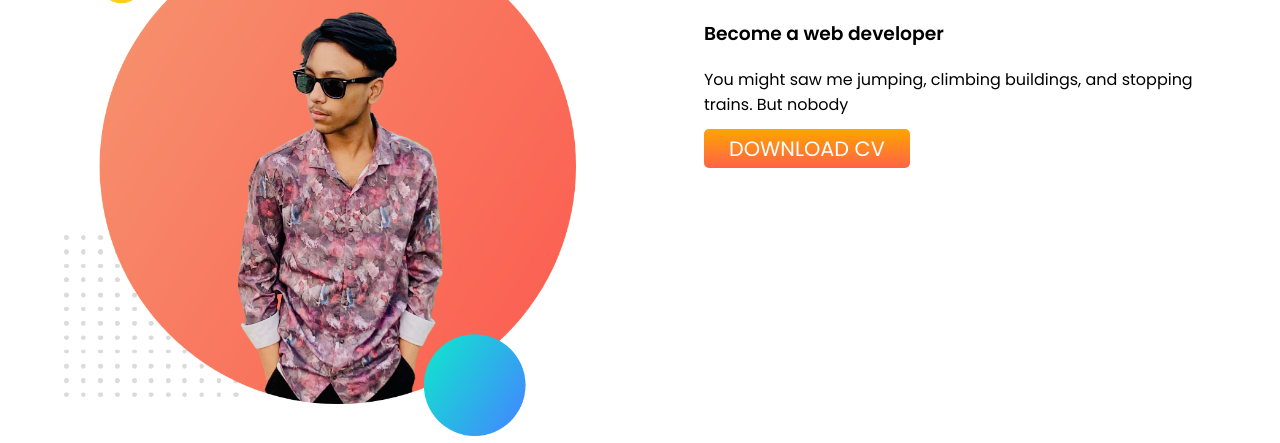
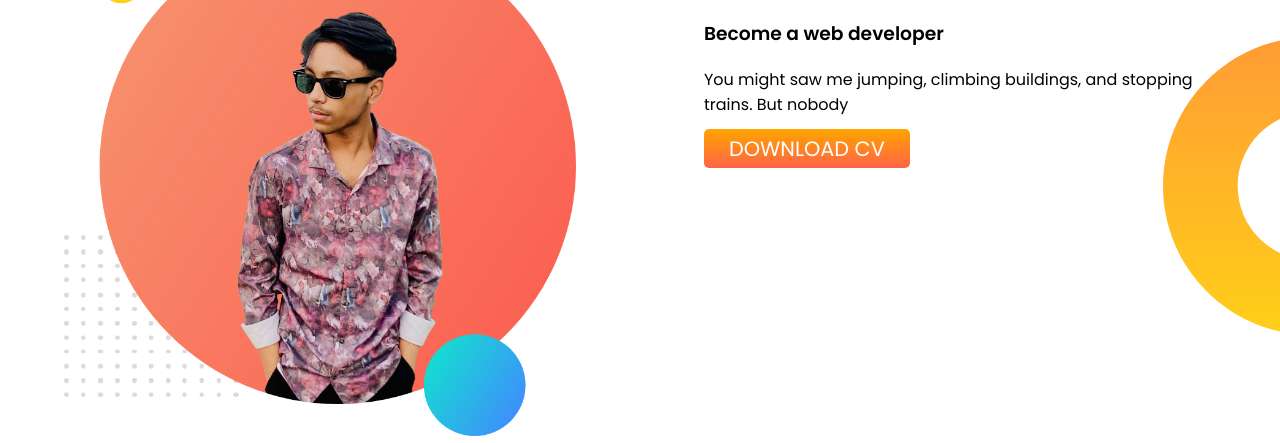
Before and after one commit to tasinahmed-dev/new-developer-portfolio, a plain HTML site: page index.html in a window 1280 px wide. Shown: the part 571-1014 px from the top of the page. Drawn offline with Linux system fonts and the light colour scheme.

Commit message:
BG Added

```diff
--- a/style.css
+++ b/style.css
@@ -34,6 +34,11 @@ a {
 }
 
 /* Dream section */
+.Dream-Section {
+    background-image:url(dream-bg.png) ;
+    background-repeat:no-repeat;
+    background-position: right center;
+}
 .reverse {
     flex-direction: row-reverse;
 }
```
